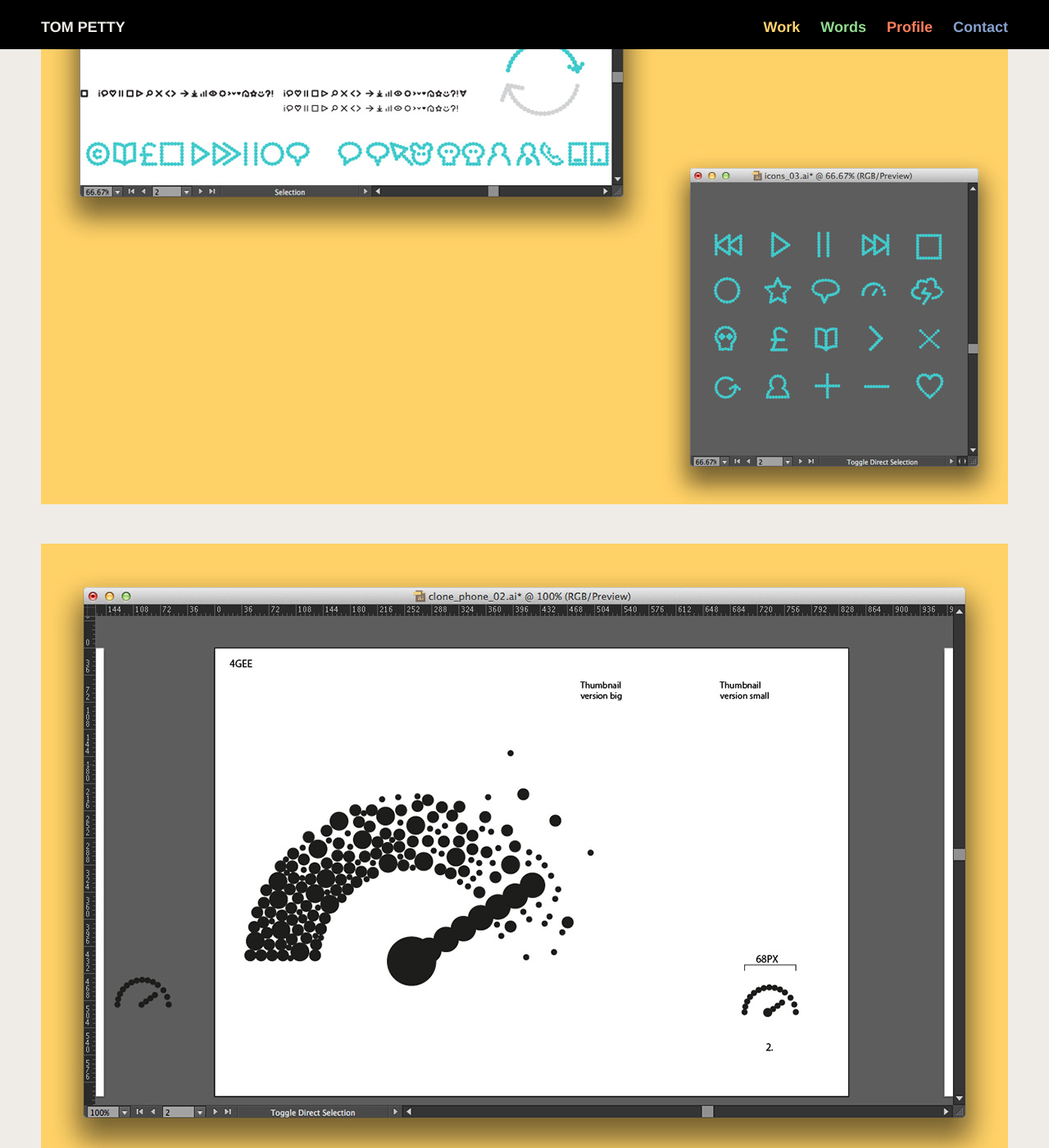
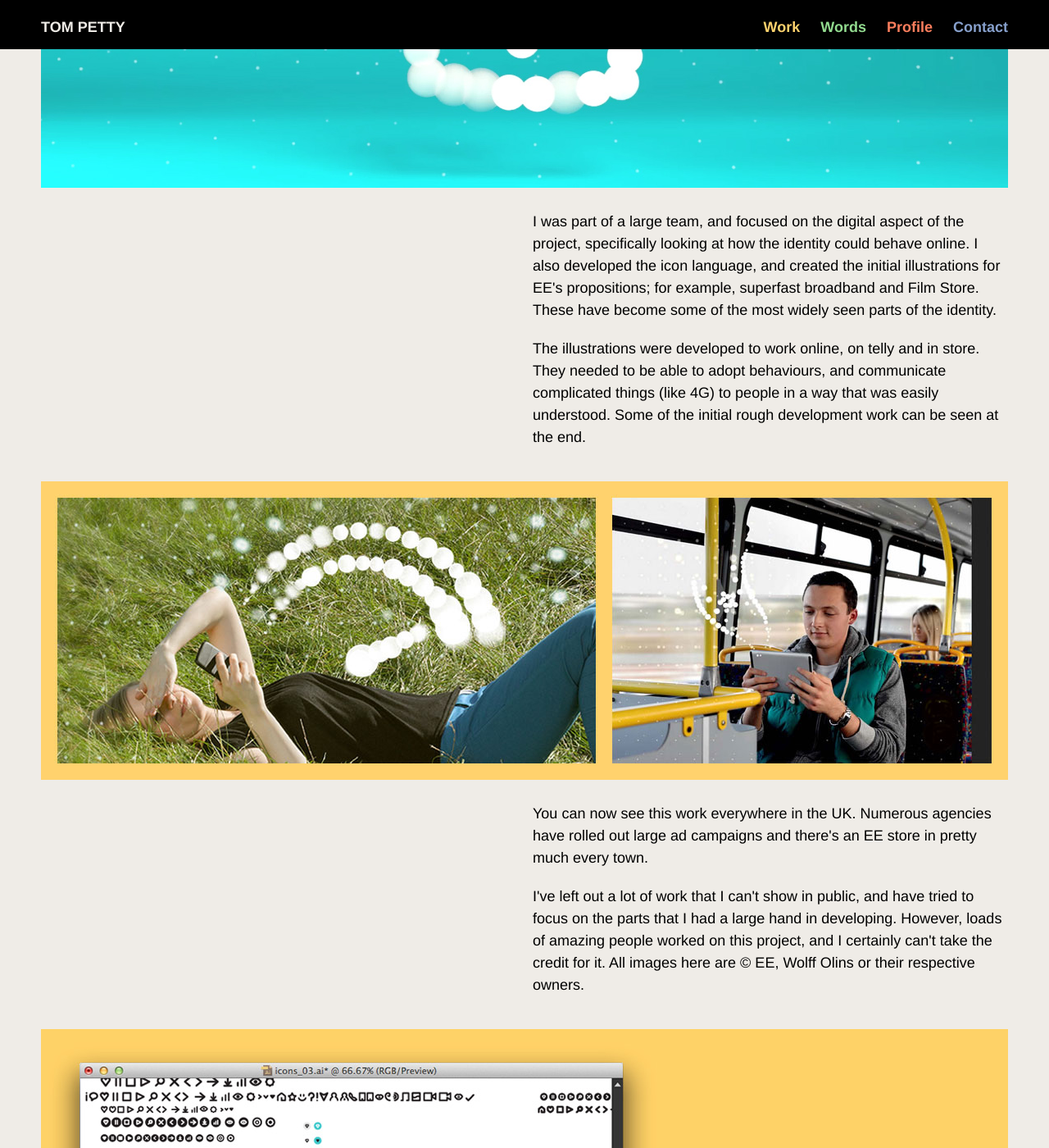
Before and after one commit to anothertompetty/portfolio, a Jekyll site: the page built from ee.html, in a window 1280 px wide and 1400 px high, scrolled down 3047 px. Shown: the whole window at 82% size. Built offline with Jekyll 4.4.1, drawn with Linux system fonts in a browser that asks for light colours; nearby versions of some CDN libraries; Markdown is read by kramdown in place of the engine named in the settings; some of the changed text lies outside the part shown.

Commit message:
adding project story

```diff
--- a/ee.html
+++ b/ee.html
@@ -22,15 +22,25 @@
 
 		<img src="img/ee/ee7.jpg">
 
-		<p class="left">I spent 2.5 years at Wolff Olins — arguably the world’s most influential brand consultancy.
-		Due to the nature of my work there, I am unable to show most of what I worked on.
-		However, please get in touch and i will be happy to tell you what I can.</p>
+		<p class="left">EE is Britain's largest mobile network with over 28 million customers. Formed by the merger of Orange and T-Mobile, Wolff Olins helped EE create a brand new business that would go from total unknown to the most recognisable in the country.</p>
+
+		<img src="img/ee/ee10.jpg">
+
+		<p class="left">As the biggest network in the UK, and the first to offer 4G, the brand was built around the idea of 'now you can' &mdash; emphasising the benefit this has for customers. The identity showed this through a 'smart layer' &mdash; a visualisation of the network's power. The work won a Brand New award and a Cannes Lion.</p>
 
 		<img src="img/ee/ee1.jpg">
 
 		<img src="img/ee/ee2.jpg">
 
+		<p class="right">I was part of a large team, and focused on the digital aspect of the project, specifically looking at how the identity could behave online. I also developed the icon language, and created the initial illustrations for EE's propositions; for example, superfast broadband and Film Store. These have become some of the most widely seen parts of the identity.
+
+		<p class="right">The illustrations were developed to work online, on telly and in store. They needed to be able to adopt behaviours, and communicate complicated things (like 4G) to people in a way that was easily understood. Some of the initial rough development work can be seen at the end.</p>
+
 		<img src="img/ee/ee8.jpg">
+
+		<p class="right">You can now see this work everywhere in the UK. Numerous agencies have rolled out large ad campaigns and there's an EE store in pretty much every town.</p>
+
+		<p class="right">I've left out a lot of work that I can't show in public, and have tried to focus on the parts that I had a large hand in developing. However, loads of amazing people worked on this project, and I certainly can't take the credit for it. All images here are &copy; EE, Wolff Olins or their respective owners.</p>
 
 		<img src="img/ee/ee3.jpg">
 
```
Also changed, not shown: img/ee/ee10.jpg (added).
